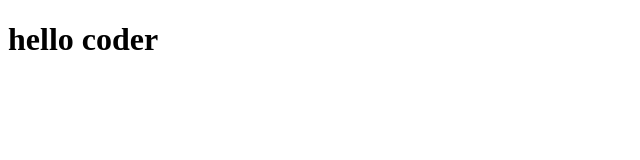
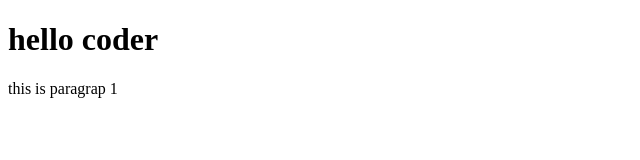
Before and after one commit to shamimrpi/git_test, a plain HTML site: page index.html in a window 1280 px wide. Shown: the whole page, without its empty margins (0-640 px from the left). Drawn offline with Linux system fonts and the light colour scheme.

Commit message:
third commit

```diff
--- a/index.html
+++ b/index.html
@@ -8,6 +8,7 @@
 </head>
 <body>
     <h1>hello coder</h1>
+    <p>this is paragrap 1</p>
 
 </body>
 </html>
```
